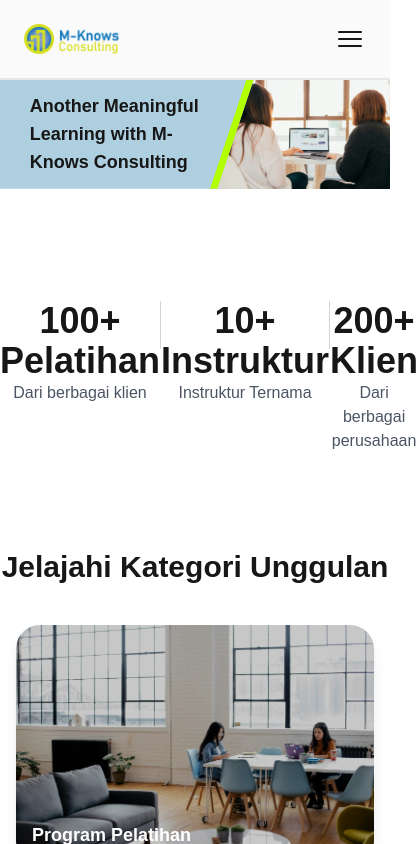
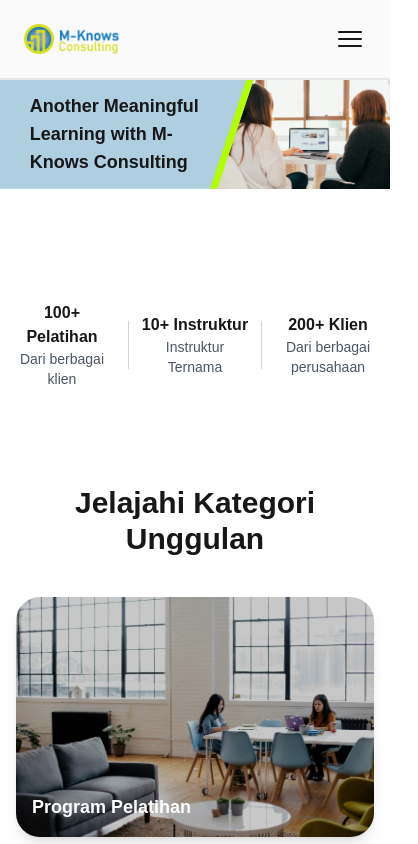
Before and after one commit to Tim4-4IA06-P3L/MKnows-FrontEnd, a Next.js app: page / in a window 390 px wide. Shown: the top 844 px of the page, 418 px wide, since content can reach past the window. Built offline with nearby package versions, Linux system fonts and the light colour scheme.

Commit message:
Responsive highlight text

```diff
--- a/app/page.tsx
+++ b/app/page.tsx
@@ -18,26 +18,26 @@ export default function Home() {
         </section>
 
         {/* Teks */}
-        <section className="pb-20 pt-14">
+        <section className="pb-20 pt-14 pl-2 pr-2">
           <div className="container mx-auto text-center">
-            <div className="flex justify-evenly mb-12">
-              <div className="text-center">
-                <h2 className="text-4xl font-bold">100+ Pelatihan</h2>
-                <p className="text-gray-600">Dari berbagai klien</p>
+            <div className="flex justify-center space-x-3 items-center mb-12">
+              <div className="flex-grow flex-shrink basis-0 text-center">
+                <h2 className="text-md md:text-3xl lg:text-4xl font-bold">100+ Pelatihan</h2>
+                <p className="text-sm md:text-lg text-gray-600">Dari berbagai klien</p>
               </div>
 
               <div className="h-12 border-l border-gray-300"></div>
 
-              <div className="text-center">
-                <h2 className="text-4xl font-bold">10+ Instruktur</h2>
-                <p className="text-gray-600">Instruktur Ternama</p>
+              <div className="flex-grow flex-shrink basis-0 text-center">
+                <h2 className="text-md md:text-3xl lg:text-4xl font-bold">10+ Instruktur</h2>
+                <p className="text-sm md:text-lg text-gray-600">Instruktur Ternama</p>
               </div>
 
               <div className="h-12 border-l border-gray-300"></div>
 
-              <div className="text-center">
-                <h2 className="text-4xl font-bold">200+ Klien</h2>
-                <p className="text-gray-600">Dari berbagai perusahaan</p>
+              <div className="flex-grow flex-shrink basis-0 text-center">
+                <h2 className="text-md md:text-3xl lg:text-4xl font-bold">200+ Klien</h2>
+                <p className="text-sm md:text-lg text-gray-600">Dari berbagai perusahaan</p>
               </div>
             </div>
             <h2 className="text-3xl font-bold mt-24 -mb-10">
```
